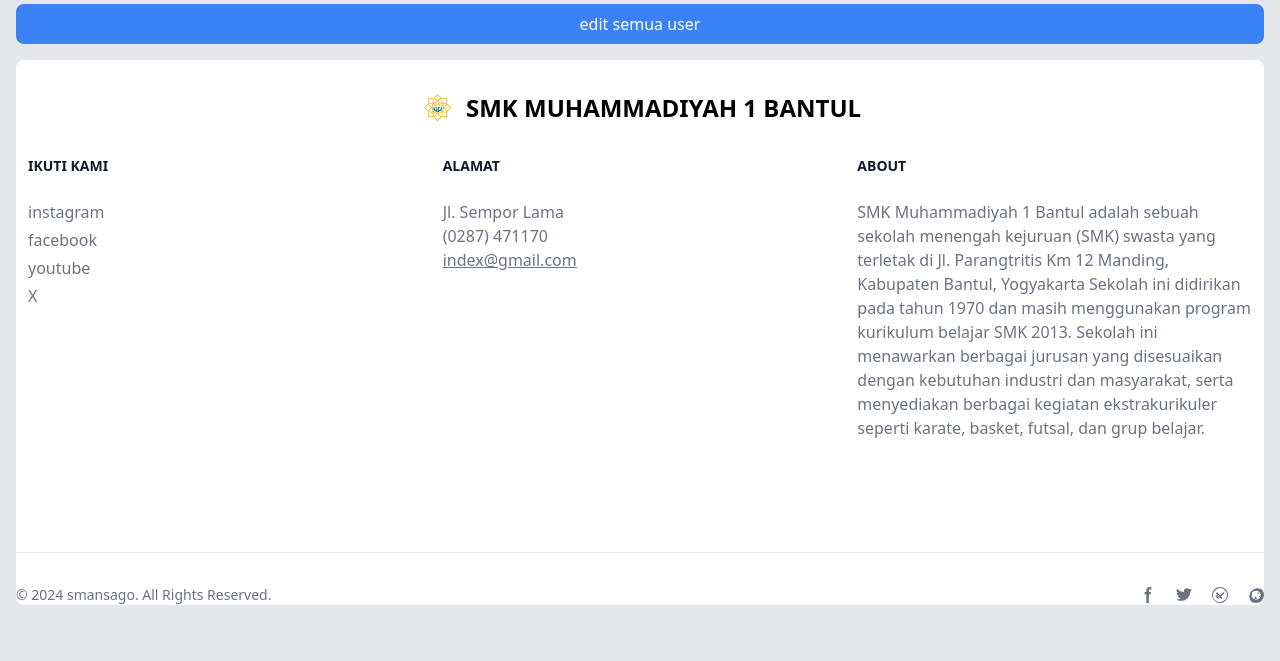
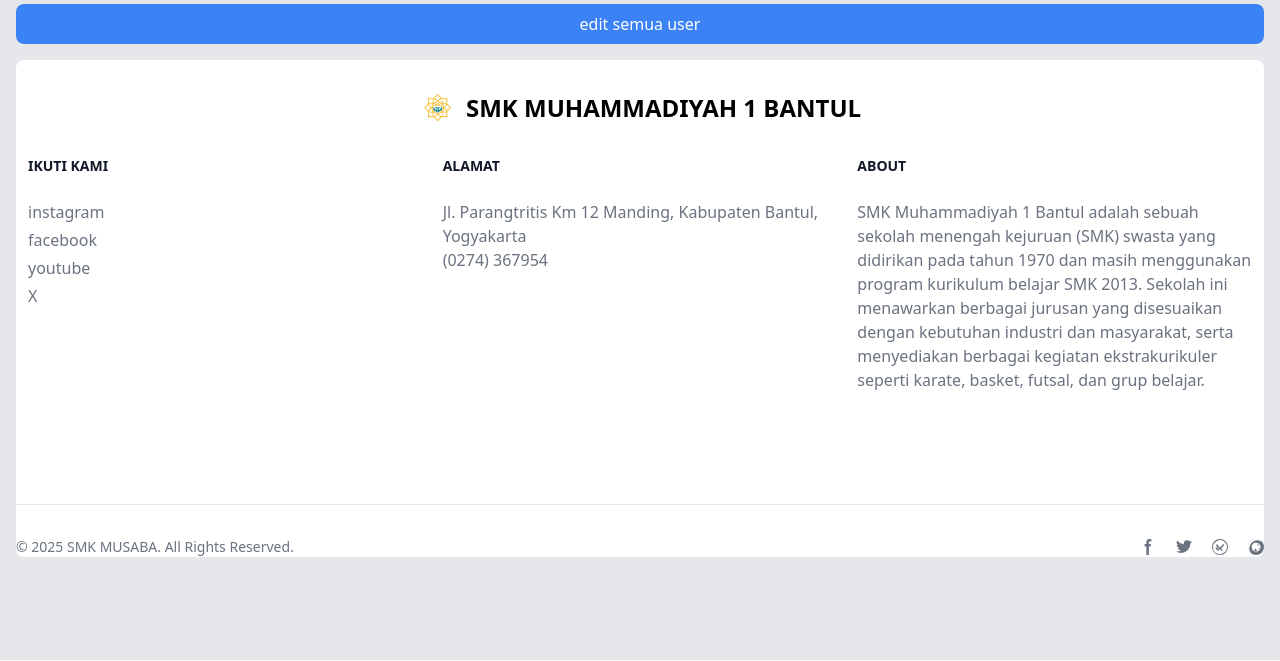
Before and after one commit to bagussatoto/e-learning-SMA, a PHP site: page /role.php in a window 1280 px wide. Shown: the part 140-801 px from the top of the page. Run offline with PHP 8.4, Linux system fonts and the light colour scheme; a user stored in the database is signed in; data comes from the database, SQL or seed files in the repository.

Commit message:
perubahan

```diff
--- a/public/role.php
+++ b/public/role.php
@@ -148,17 +148,16 @@ $user = $result->fetch_assoc();
                 <div>
                     <h2 class="mb-6 text-sm font-semibold text-gray-900 uppercase dark:text-white">Alamat</h2>
                     <ul class="text-gray-500 dark:text-gray-400 font-medium">
-                        <p>Jl. Sempor Lama</p>
-                        <p>(0287) 471170</p>
-                        <p><a href="#" class="underline">index@gmail.com</a></p>
+                        <p>Jl. Parangtritis Km 12 Manding, Kabupaten Bantul, Yogyakarta</p>
+                        <p>(0274) 367954</p>
+                        <!-- <p><a href="#" class="underline">index@gmail.com</a></p> -->
                     </ul>
                 </div>
                 <div>
                     <h2 class="mb-6 text-sm font-semibold text-gray-900 uppercase dark:text-white">About</h2>
                     <ul class="text-gray-500 dark:text-gray-400 font-medium">
                         <li class="mb-4"><a href="#" class="hover:underline">
-                        SMK Muhammadiyah 1 Bantul adalah sebuah sekolah menengah kejuruan (SMK) swasta yang terletak di Jl. Parangtritis Km 12 Manding, Kabupaten Bantul, Yogyakarta
-                        Sekolah ini didirikan pada tahun 1970 dan masih menggunakan program kurikulum belajar SMK 2013.
+                        SMK Muhammadiyah 1 Bantul adalah sebuah sekolah menengah kejuruan (SMK) swasta yang didirikan pada tahun 1970 dan masih menggunakan program kurikulum belajar SMK 2013.
                         Sekolah ini menawarkan berbagai jurusan yang disesuaikan dengan kebutuhan industri dan masyarakat, serta menyediakan berbagai kegiatan ekstrakurikuler seperti karate, basket, futsal, dan grup belajar.
                         </a></li>
                         <li><a href="#" class="hover:underline"></a></li>
@@ -168,7 +167,7 @@ $user = $result->fetch_assoc();
         </div>
         <hr class="my-6 border-gray-200 sm:mx-auto dark:border-gray-700 lg:my-8" />
         <div class="sm:flex sm:items-center sm:justify-between">
-            <span class="text-sm text-gray-500 sm:text-center dark:text-gray-400">© 2024 <a href="#" class="hover:underline">smansago</a>. All Rights Reserved.</span>
+            <span class="text-sm text-gray-500 sm:text-center dark:text-gray-400">© 2025 <a href="#" class="hover:underline">SMK MUSABA</a>. All Rights Reserved.</span>
             <div class="flex mt-4 sm:justify-center sm:mt-0">
                 <a href="#" class="text-gray-500 hover:text-gray-900 dark:hover:text-white">
                     <svg class="w-4 h-4" aria-hidden="true" xmlns="http://www.w3.org/2000/svg" fill="currentColor" viewBox="0 0 8 19">
```
